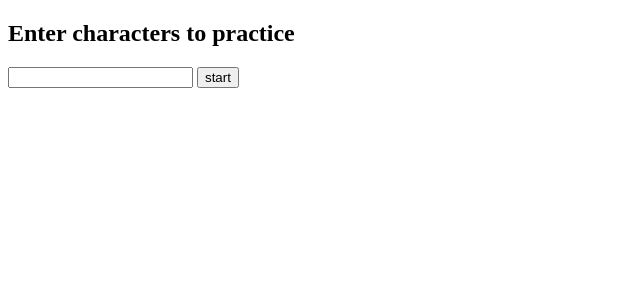
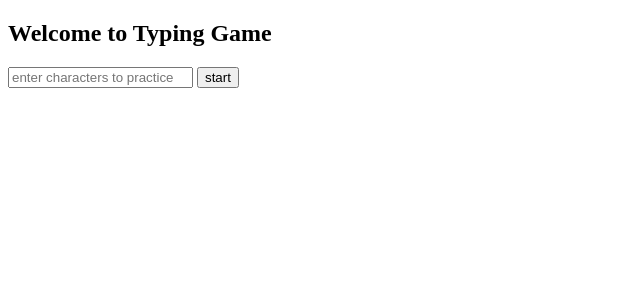
Before and after one commit to gesab001/typing2, a Vue app: page / in a window 1280 px wide. Shown: the top 300 px of the page, without its empty margins (0-640 px from the left). Built offline with nearby package versions, Linux system fonts and the light colour scheme.

Commit message:
added start button

```diff
--- a/src/App.vue
+++ b/src/App.vue
@@ -42,7 +42,7 @@ export default {
 
     },
     createNewGame() {
-       window.location.reload()
+         window.location.reload()
          this.showinput = true
          this.fly = false
          this.newgame = false,
--- a/src/components/BallonPrinter.vue
+++ b/src/components/BallonPrinter.vue
@@ -1,9 +1,9 @@
 <template lang="html">
 
   <section class="letter-input">
-    <h1>Enter characters to practice</h1>
-
-    <input @keyup.enter="submit"> <button @click="submit">start</button>
+    <h1>Welcome to Typing Game</h1>
+    <input type="text" placeholder="enter characters to practice" @keyup.enter="startGame" @keyup="displayWord"> <button @click="startGame">start</button>
+    <p>{{letters}}</p>
 
 
   </section>
@@ -20,18 +20,27 @@
     },
     data () {
       return {
-          letters: 'Jesus',
+          letters: '',
 
 
       }
     },
     methods: {
-      submit: function (event) {
+      displayWord: function (event) {
         // now we have access to the native event
         event.preventDefault()
         this.letters = event.target.value;
-        this.$emit('childToParent', this.letters)
+        //this.$emit('childToParent', this.letters)
 
+      },
+     startGame: function (event) {
+        // now we have access to the native event
+        event.preventDefault()
+        if(this.letters==''){
+           alert("please enter characters to practice")
+        }else{
+           this.$emit('childToParent', this.letters)
+        }
       }
     },
     computed: {
```
